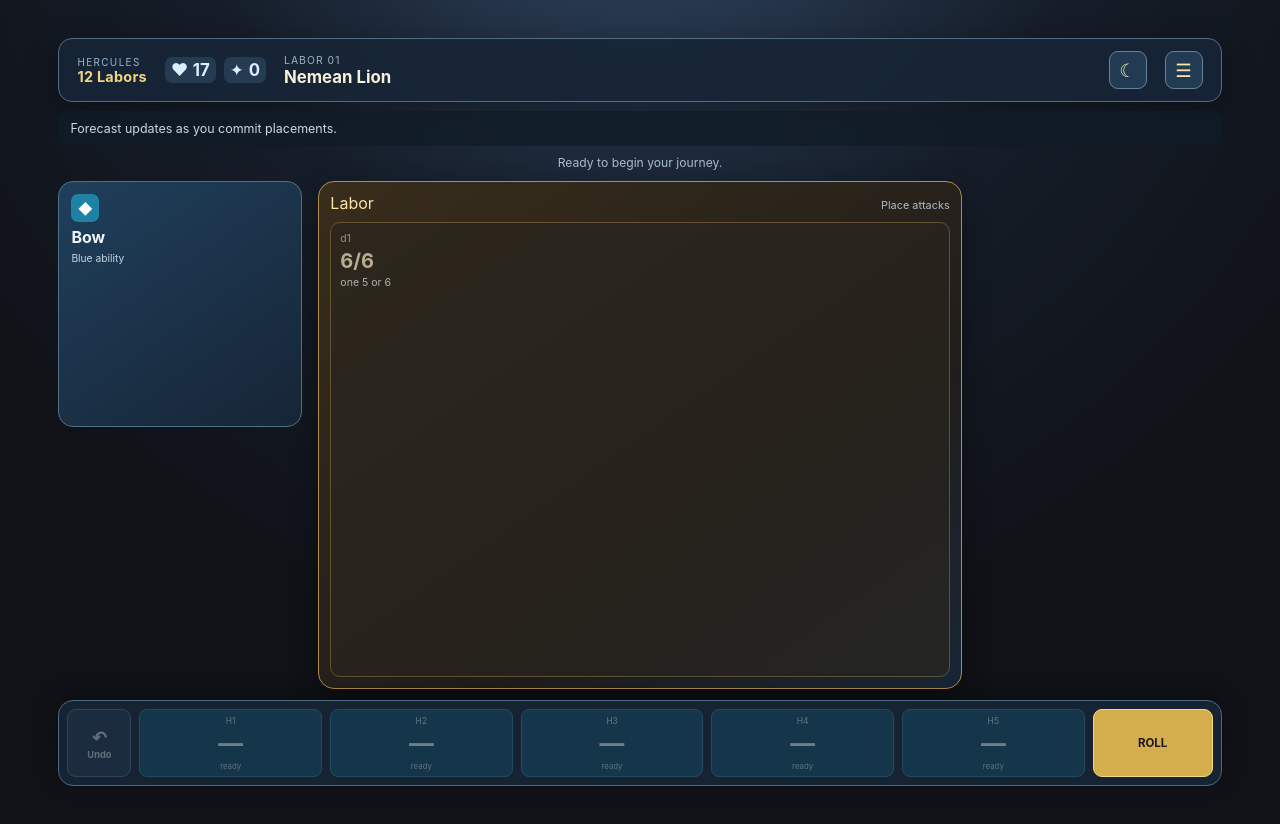
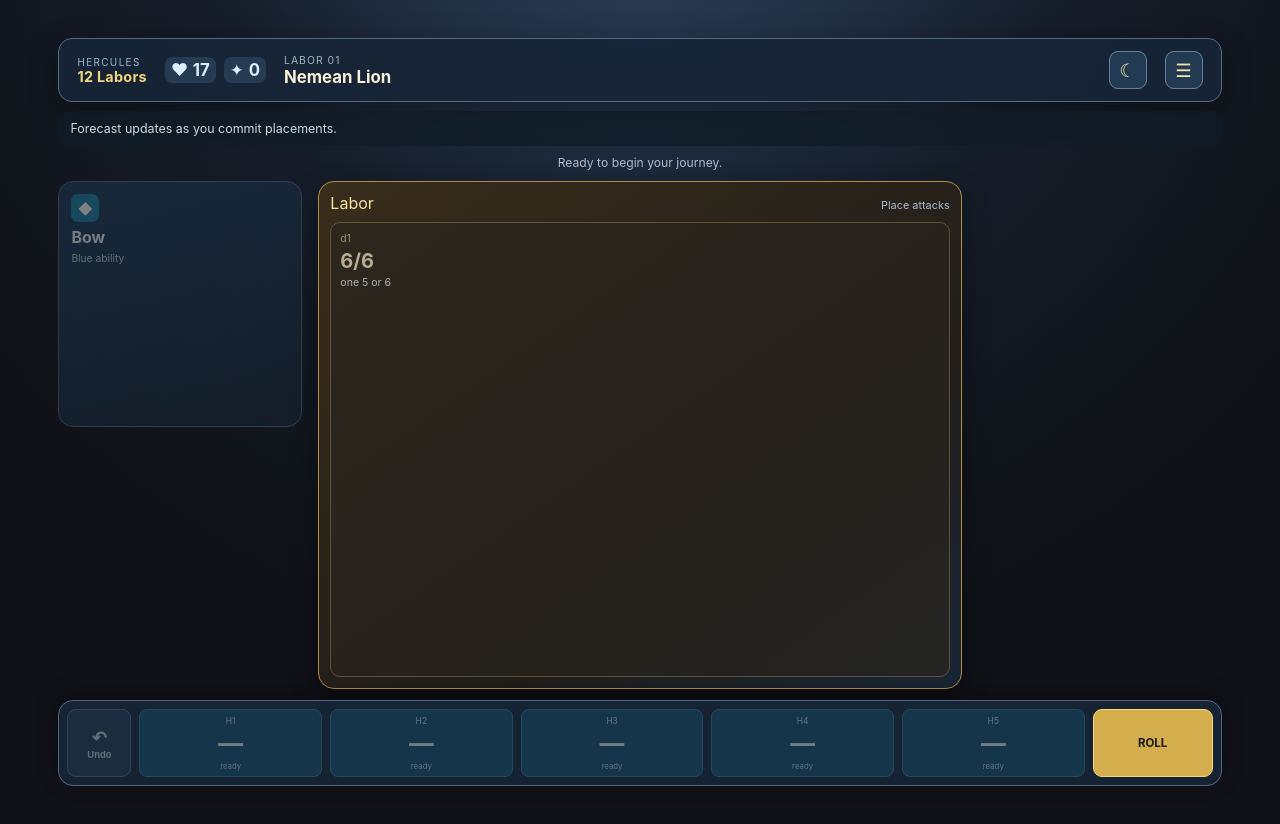
Before and after one commit to deter36/Hercules, a React (Vite) app: page / in a window 1280 px wide. Built offline with nearby package versions, Linux system fonts and the light colour scheme.

Commit message:
Clarify unavailable action tiles

```diff
--- a/src/engine/build-version.ts
+++ b/src/engine/build-version.ts
@@ -1 +1 @@
-export const BUILD_VERSION = "0.1.17";
+export const BUILD_VERSION = "0.1.18";
--- a/src/playtest/App.tsx
+++ b/src/playtest/App.tsx
@@ -62,7 +62,7 @@ function App() {
     <p className="game-message" role="status">{message}</p>
     <section className="action-grid" aria-label="Action grid">
       <article className={`labor-tile panes-${view.labor?.dice.length ?? 1}`}><div className="labor-tile-heading"><span>Labor</span><small>{view.game.phase === "BLUE_ABILITY_WINDOW" ? "Attack after Blue" : "Place attacks"}</small></div><div className="labor-panes">{view.labor?.dice.map(die => { const id = `attack:${die.id}`; const legal = active(id); const assigned = state.round.attackAllocations.filter(allocation => allocation.targetId === die.id || allocation.targetId === "__all_active_targets__"); return <button key={die.id} className={`labor-pane ${legal ? "is-legal" : ""} ${die.status !== "active" ? "is-defeated" : ""}`} disabled={!legal} {...tileDropProps(id)} onClick={() => legal && (targetById(id)!.commands.length === 1 ? submit(targetById(id)!.commands[0]) : setTargetId(id))}><span>{dieLabel(die.id)}</span><b>{die.health}/{die.startingHealth}</b><small>{die.attack}</small>{assigned.length > 0 && <em>{assigned.map(bundle => [...bundle.dieIds, ...bundle.contributionIds].map(dieLabel).join(" + ")).join(" · ")}</em>}</button>; }) ?? <p>Labor is preparing…</p>}</div></article>
-      {actionTiles.map(tile => { const target = tile.target; const legal = !!target; return <button key={tile.id} className={`action-tile ${tile.tone} ${legal ? "is-legal" : ""}`} disabled={selectedIds.length > 0 && !legal} {...(target ? tileDropProps(target.id) : {})} onClick={() => target && (target.commands.length === 1 ? submit(target.commands[0]) : setTargetId(target.id))}><span className="ability-square">{tile.tone === "blue" ? "◆" : "✦"}</span><b>{tile.title}</b><small>{tile.subtitle}</small></button>; })}
+      {actionTiles.map(tile => { const target = tile.target; const legal = !!target; return <button key={tile.id} className={`action-tile ${tile.tone} ${legal ? "is-legal" : ""}`} disabled={!legal} title={legal ? "Use selected dice here" : view.game.phase === "BLUE_ABILITY_WINDOW" ? "Select an eligible die first" : "Available during the Blue phase"} {...(target ? tileDropProps(target.id) : {})} onClick={() => target && (target.commands.length === 1 ? submit(target.commands[0]) : setTargetId(target.id))}><span className="ability-square">{tile.tone === "blue" ? "◆" : "✦"}</span><b>{tile.title}</b><small>{tile.subtitle}</small></button>; })}
     </section>
     <section className="bottom-rail"><button className="undo-button" disabled={!model.undoAvailable} onClick={() => submit({ type: "UNDO_DETERMINISTIC" })}>↶<span>Undo</span></button><div className="dice-tray" aria-label="Hercules dice">{physicalDice.map(die => <Die key={die.id} id={die.id} face={die.face} selected={selectedIds.includes(die.id)} disabled={!phaseAllowsSelection || die.face === null || die.broken || die.spent || die.locked || die.allocated} state={die.allocated ? "attack" : die.locked ? "gold" : die.spent ? "spent" : die.blueUsed ? "blue used" : die.rollable ? "ready" : "unavailable"} onSelect={() => toggle(die.id)} onDragStart={() => beginDrag(die.id)} />)}{view.derivedContributions.map(die => <Die key={die.id} id={die.id} face={die.face} selected={selectedIds.includes(die.id)} disabled={!phaseAllowsSelection || die.allocated} state={die.allocated ? "used" : `copy of ${die.sourceDieId}`} onSelect={() => toggle(die.id)} onDragStart={() => beginDrag(die.id)} />)}</div><button className="phase-cta" disabled={!model.phaseCta} onClick={ctaAction}>{model.phaseCta === "UNSELECT" ? "Unselect" : model.phaseCta === "FINISH_BLUE" ? "Finish Blue" : model.phaseCta === "RESOLVE_ASSIGNMENTS" ? "Resolve" : "Roll"}</button></section>
     {selectedIds.length > 0 && <p className="selection-note">Selected: {selectedIds.map(dieLabel).join(", ")}. {model.legalTargets.length ? "Highlighted targets are engine-legal." : "No engine-legal action uses this exact selection."}</p>}
```
